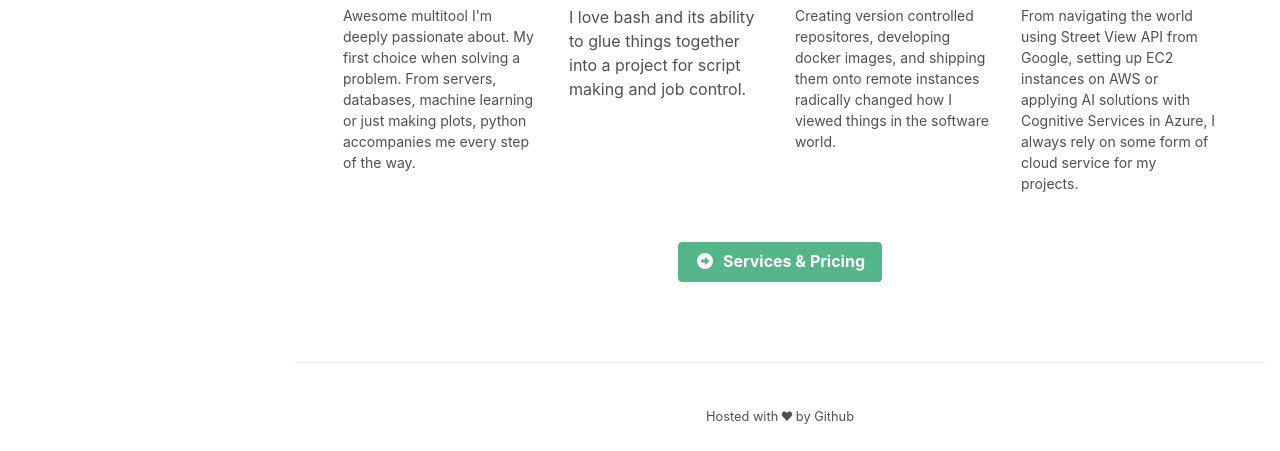
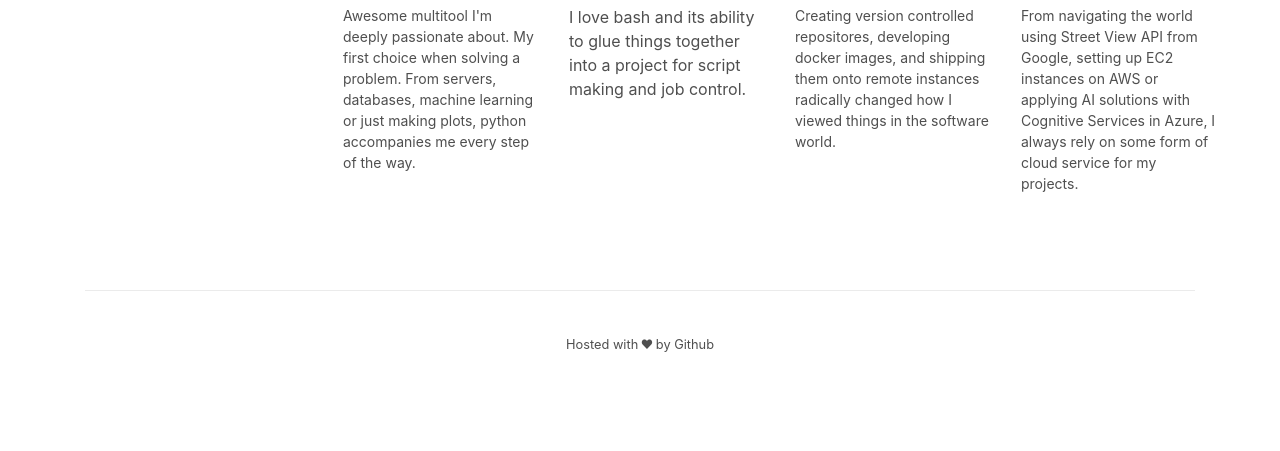
Before and after one commit to diegopenilla/diegopenilla.github.io, a plain HTML site: page index.html in a window 1280 px wide. Shown: the part 835-1286 px from the top of the page. After the commit the page ends 1214 px from the top, so only its background shows below. Drawn offline with nearby package versions, Linux system fonts and the light colour scheme.

Commit message:
changed services

```diff
--- a/index.html
+++ b/index.html
@@ -124,7 +124,7 @@
                     <!--//item-->
                 </div>
                 <!--//row-->
-                <div class="text-center py-3"><a href="services.html" class="btn btn-primary"><i class="fas fa-arrow-alt-circle-right mr-2"></i>Services &amp; Pricing
+
 
 				</a></div>
 
```
